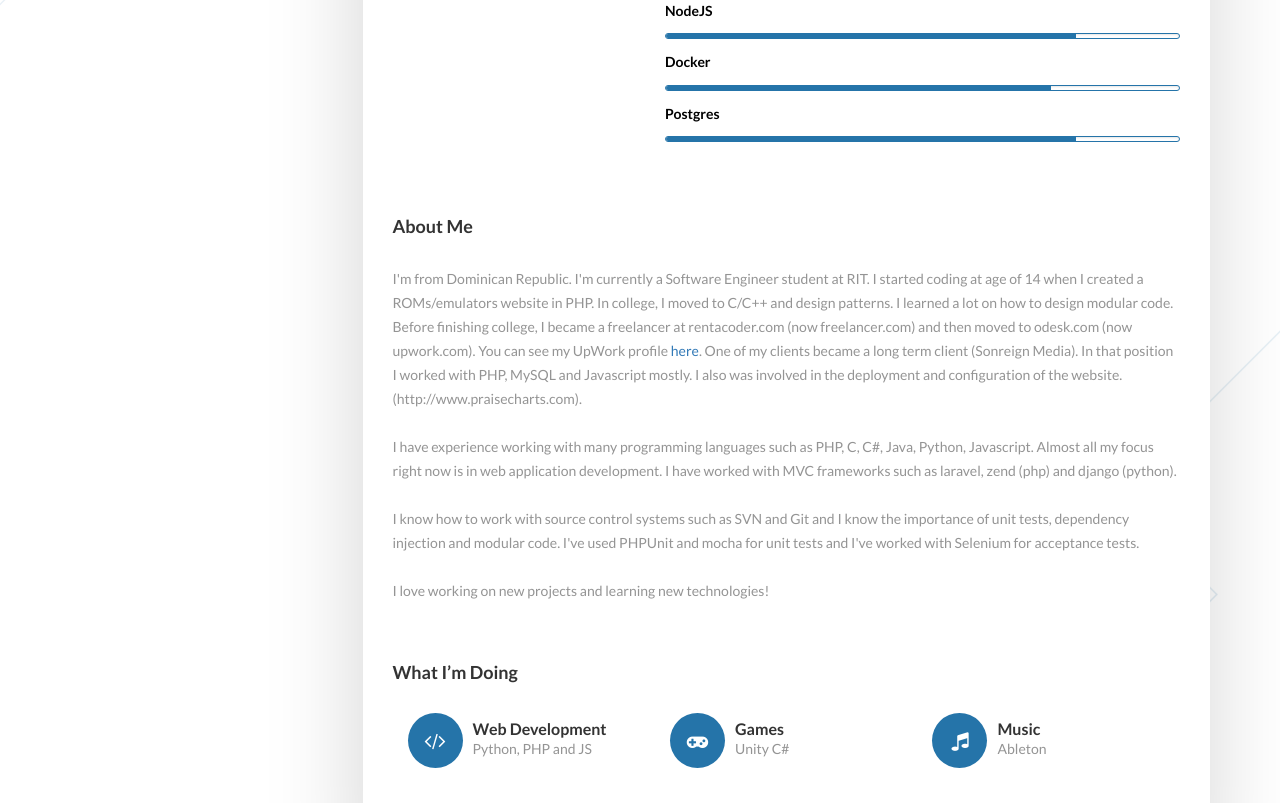
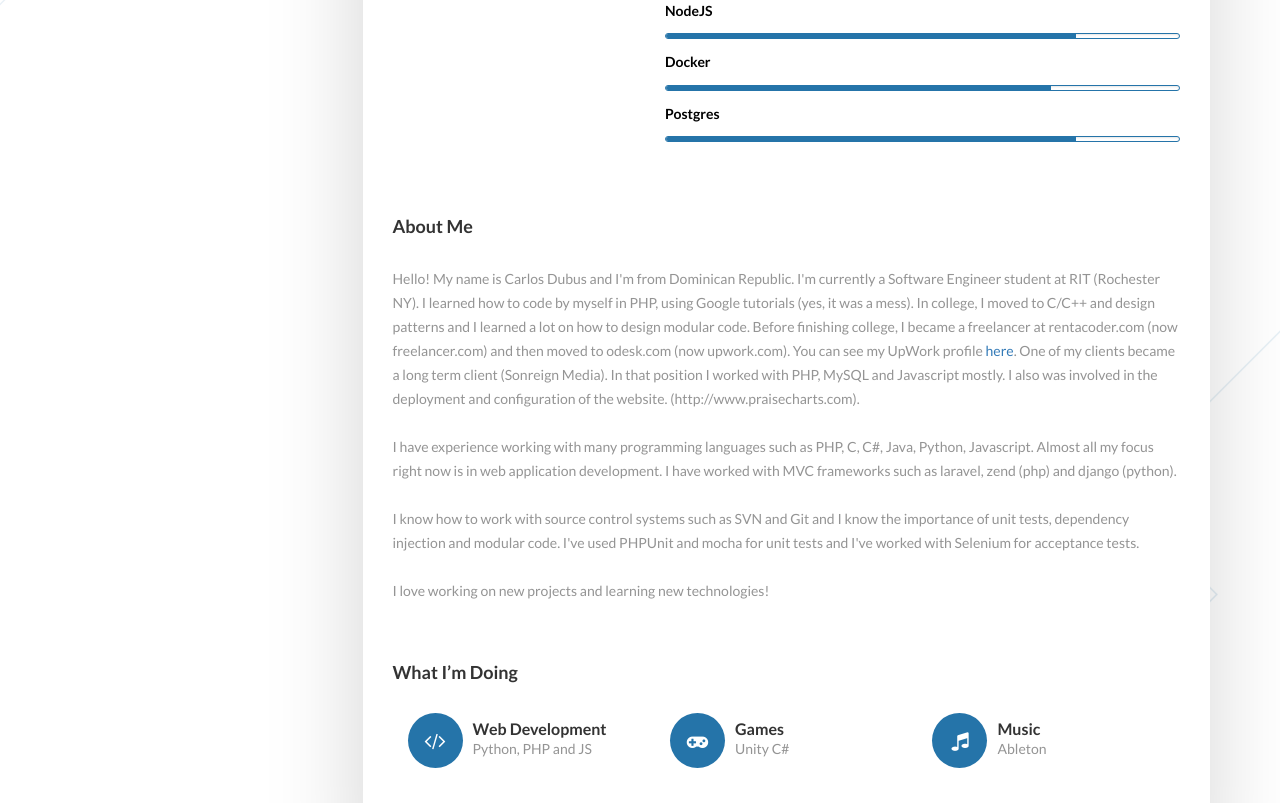
Before and after one commit to carlosdubus/carlosdubus.github.io, a plain HTML site: page index.html in a window 1280 px wide. Shown: the part 614-1417 px from the top of the page. Drawn offline with Linux system fonts and the light colour scheme; some packages are replaced by stand-ins of ours.

Commit message:
Update index.html

```diff
--- a/index.html
+++ b/index.html
@@ -144,7 +144,7 @@
                                 </div> <!--.col-md-8 .my-skills end-->
                                 <div class="col-md-12 about-text">
                                 	<h2 class="section-title">About Me</h2>
-									<p>I'm from Dominican Republic. I'm currently a Software Engineer student at RIT. I started coding at age of 14 when I created a ROMs/emulators website in PHP. In college, I moved to C/C++ and design patterns. I learned a lot on how to design modular code. Before finishing college, I became a freelancer at rentacoder.com (now freelancer.com) and then moved to odesk.com (now upwork.com). You can see my UpWork profile <a href="https://www.upwork.com/freelancers/~01930246161445a435">here</a>.
+									<p>Hello! My name is Carlos Dubus and I'm from Dominican Republic. I'm currently a Software Engineer student at RIT (Rochester NY). I learned how to code by myself in PHP, using Google tutorials (yes, it was a mess). In college, I moved to C/C++ and design patterns and I learned a lot on how to design modular code. Before finishing college, I became a freelancer at rentacoder.com (now freelancer.com) and then moved to odesk.com (now upwork.com). You can see my UpWork profile <a href="https://www.upwork.com/freelancers/~01930246161445a435">here</a>.
 									One of my clients became a long term client (Sonreign Media). In that position I worked with PHP, MySQL and Javascript mostly. I also was involved in the deployment and configuration of the website. (http://www.praisecharts.com).
 									<br><br>
 									I have experience working with many programming languages such as PHP, C, C#, Java, Python, Javascript.  Almost all my focus right now is in web application development. I have worked with MVC frameworks such as laravel, zend (php) and django (python).
```
